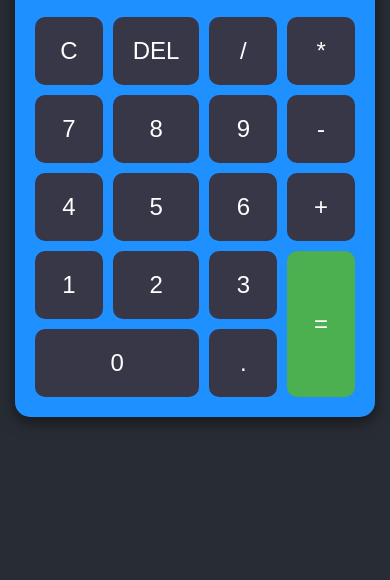
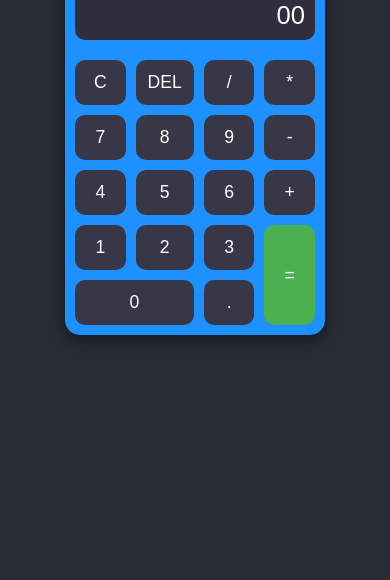
Before and after one commit to Dibya2111/CODSOFTWE-BDEV, a plain HTML site: page Level-1Task-3/Calc.html in a window 390 px wide. Shown: the part 264-844 px from the top of the page. Drawn offline with Linux system fonts and the light colour scheme.

Commit message:
Updated Css

```diff
--- a/Level-1Task-3/Calc.css
+++ b/Level-1Task-3/Calc.css
@@ -7,15 +7,13 @@ body {
     background-color: #282c34;
     font-family: Arial, sans-serif;
 }
-
 .calculator {
-    background-color: #1e90ff; /* Blue color */
+    background-color: #1e90ff;
     border-radius: 15px;
     box-shadow: 0px 5px 15px rgba(0, 0, 0, 0.5);
     width: 320px;
     padding: 20px;
 }
-
 .display {
     background-color: #2e2e3f;
     color: #ffffff;
@@ -26,14 +24,12 @@ body {
     margin-bottom: 20px;
     overflow: hidden;
 }
-
 .buttons {
     display: grid;
     grid-template-columns: repeat(4, 1fr);
     grid-template-rows: repeat(5, 1fr);
     gap: 10px;
 }
-
 .btn {
     background-color: #373747;
     color: #ffffff;
@@ -44,22 +40,69 @@ body {
     cursor: pointer;
     transition: background-color 0.2s ease;
 }
-
 .btn:hover {
     background-color: #47475c;
 }
-
 .zero-btn {
-    grid-column: span 2; /* Make the '0' button span across 2 columns */
+    grid-column: span 2;
 }
-
 .equal-btn {
-    grid-row: 4 / span 2; /* Make the '=' button start at row 4 and span 2 rows */
-    grid-column: 4;       /* Place the '=' button in the last column */
+    grid-row: 4 / span 2;
+    grid-column: 4;
     background-color: #4caf50;
-    padding: 40px 20px;   /* Adjust padding to make it rectangular */
+    padding: 40px 20px;
 }
-
 .equal-btn:hover {
     background-color: #45a045;
 }
+@media screen and (max-width: 768px) {
+    .calculator {
+        width: 280px;
+        padding: 15px;
+    }
+    .display {
+        padding: 15px;
+        font-size: 1.8em;
+    }
+    .btn {
+        padding: 15px;
+        font-size: 1.3em;
+    }
+    .equal-btn {
+        padding: 30px 15px;
+    }
+}
+@media screen and (max-width: 480px) {
+    .calculator {
+        width: 240px;
+        padding: 10px;
+    }
+    .display {
+        padding: 10px;
+        font-size: 1.6em;
+    }
+    .btn {
+        padding: 12px;
+        font-size: 1.1em;
+    }
+    .equal-btn {
+        padding: 25px 12px;
+    }
+}
+@media screen and (max-width: 320px) {
+    .calculator {
+        width: 200px;
+        padding: 8px;
+    }
+    .display {
+        padding: 8px;
+        font-size: 1.4em;
+    }
+    .btn {
+        padding: 10px;
+        font-size: 1em;
+    }
+    .equal-btn {
+        padding: 20px 10px;
+    }
+}
```
